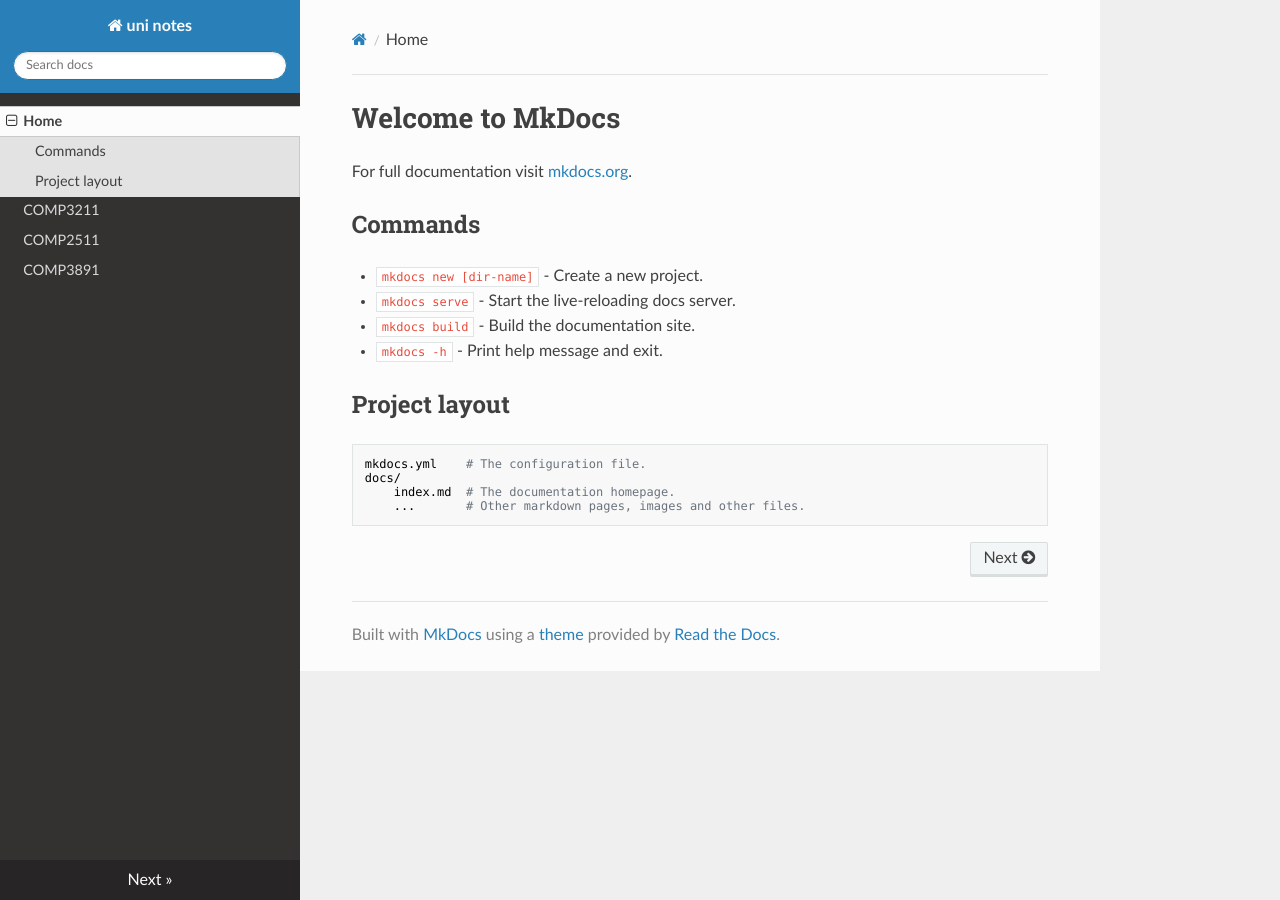
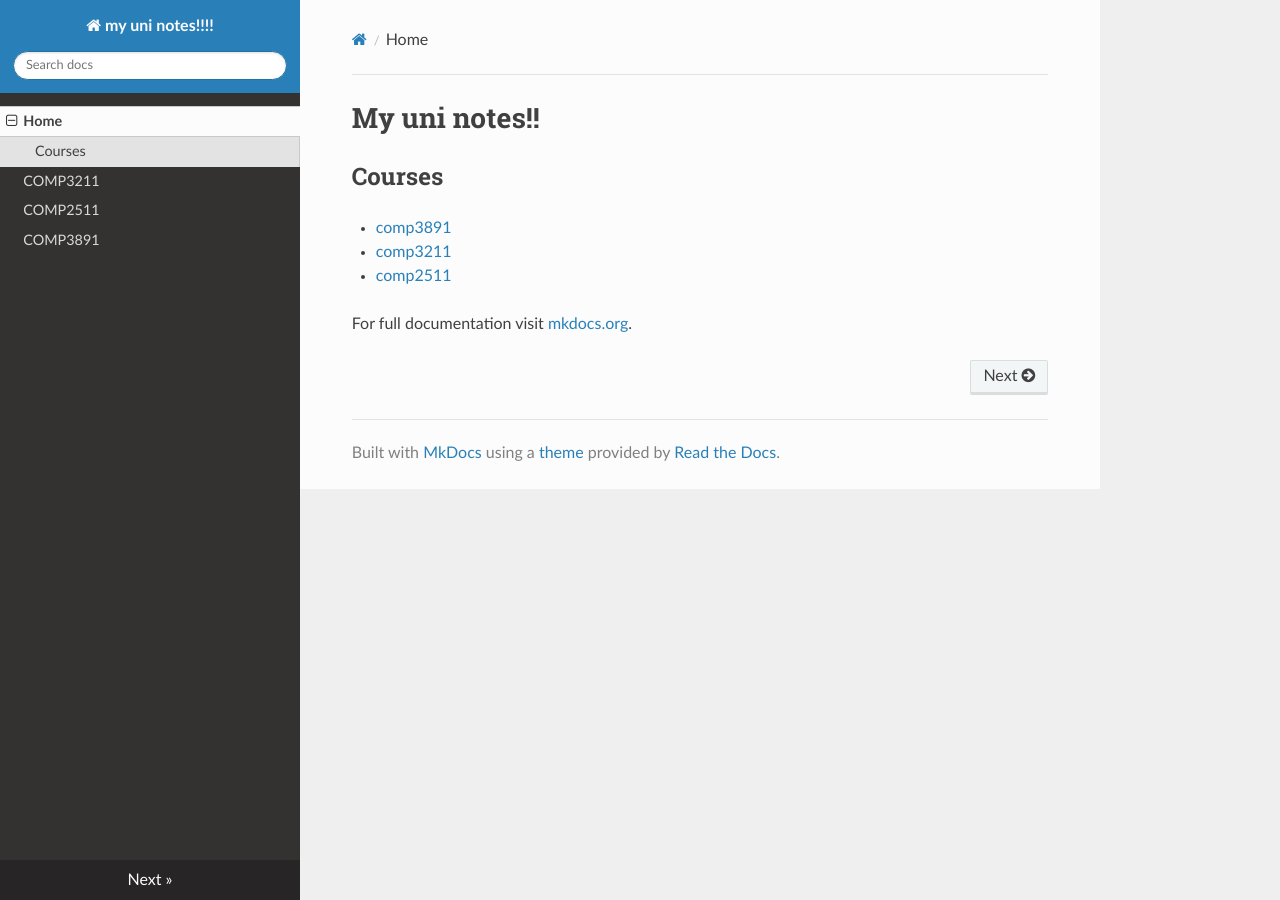
Before and after one commit to suwuako/uni, an MkDocs documentation site: the page built from docs/index.md, in a window 1280 px wide. Built offline with MkDocs 1.6.1, drawn with Linux system fonts in a browser that asks for light colours; nearby versions of some CDN libraries.

Commit message:
setup barebones notes

```diff
--- a/docs/index.md
+++ b/docs/index.md
@@ -1,17 +1,9 @@
-# Welcome to MkDocs
+# My uni notes!!
+
+## Courses
+- [comp3891](comp3891-home.md)
+- [comp3211](comp3211-home.md)
+- [comp2511](comp2511-home.md)
+
 
 For full documentation visit [mkdocs.org](https://www.mkdocs.org).
-
-## Commands
-
-* `mkdocs new [dir-name]` - Create a new project.
-* `mkdocs serve` - Start the live-reloading docs server.
-* `mkdocs build` - Build the documentation site.
-* `mkdocs -h` - Print help message and exit.
-
-## Project layout
-
-    mkdocs.yml    # The configuration file.
-    docs/
-        index.md  # The documentation homepage.
-        ...       # Other markdown pages, images and other files.
--- a/mkdocs.yml
+++ b/mkdocs.yml
@@ -1,4 +1,4 @@
-site_name: uni notes
+site_name: my uni notes!!!!
 nav:
   - Home: index.md
   - COMP3211: comp3211-home.md
```
Also changed, not shown: docs/comp3891-home.md (+3 -0 lines), docs/comp3891/w1.md (added, +1 -0 lines).
